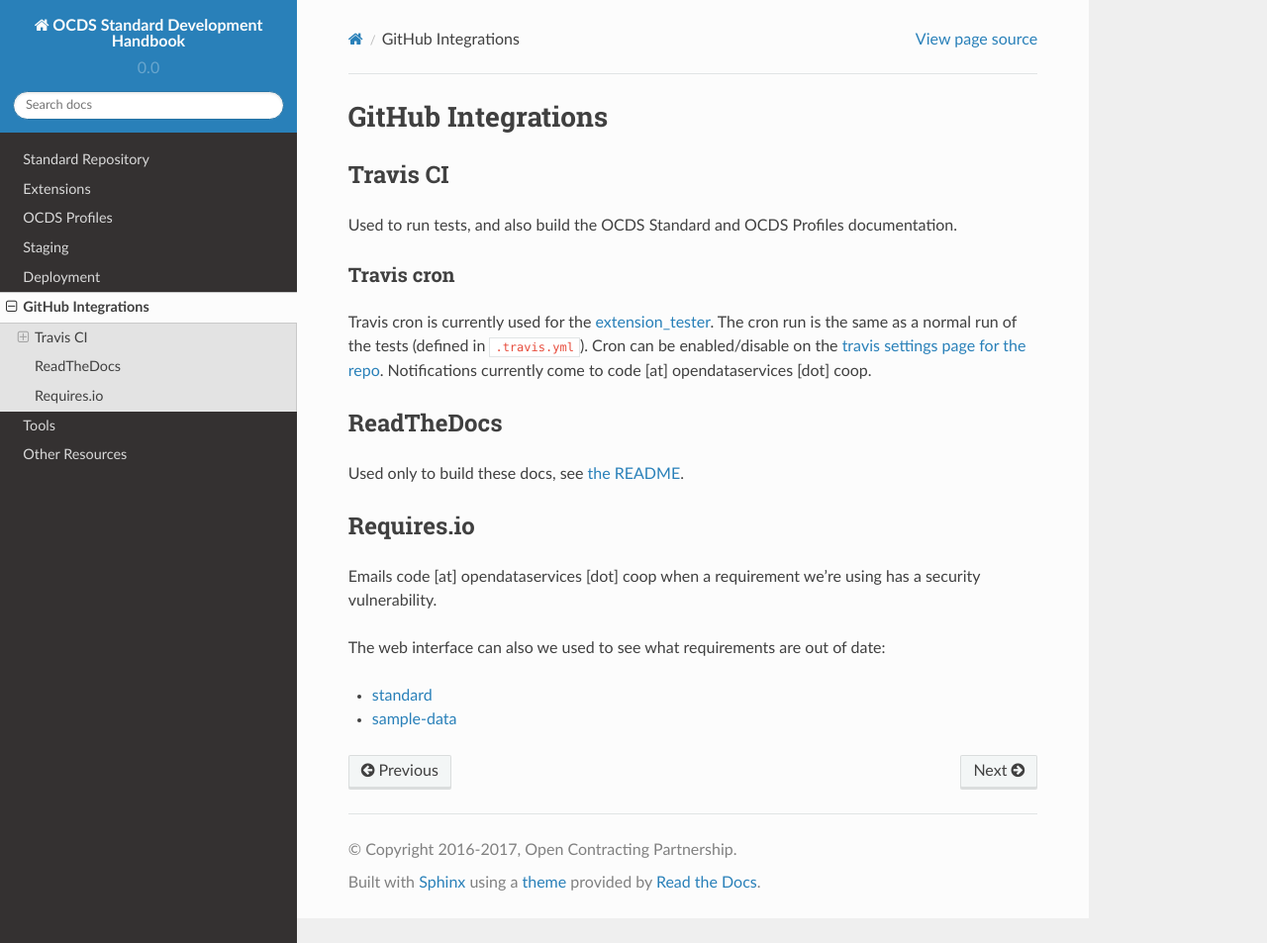
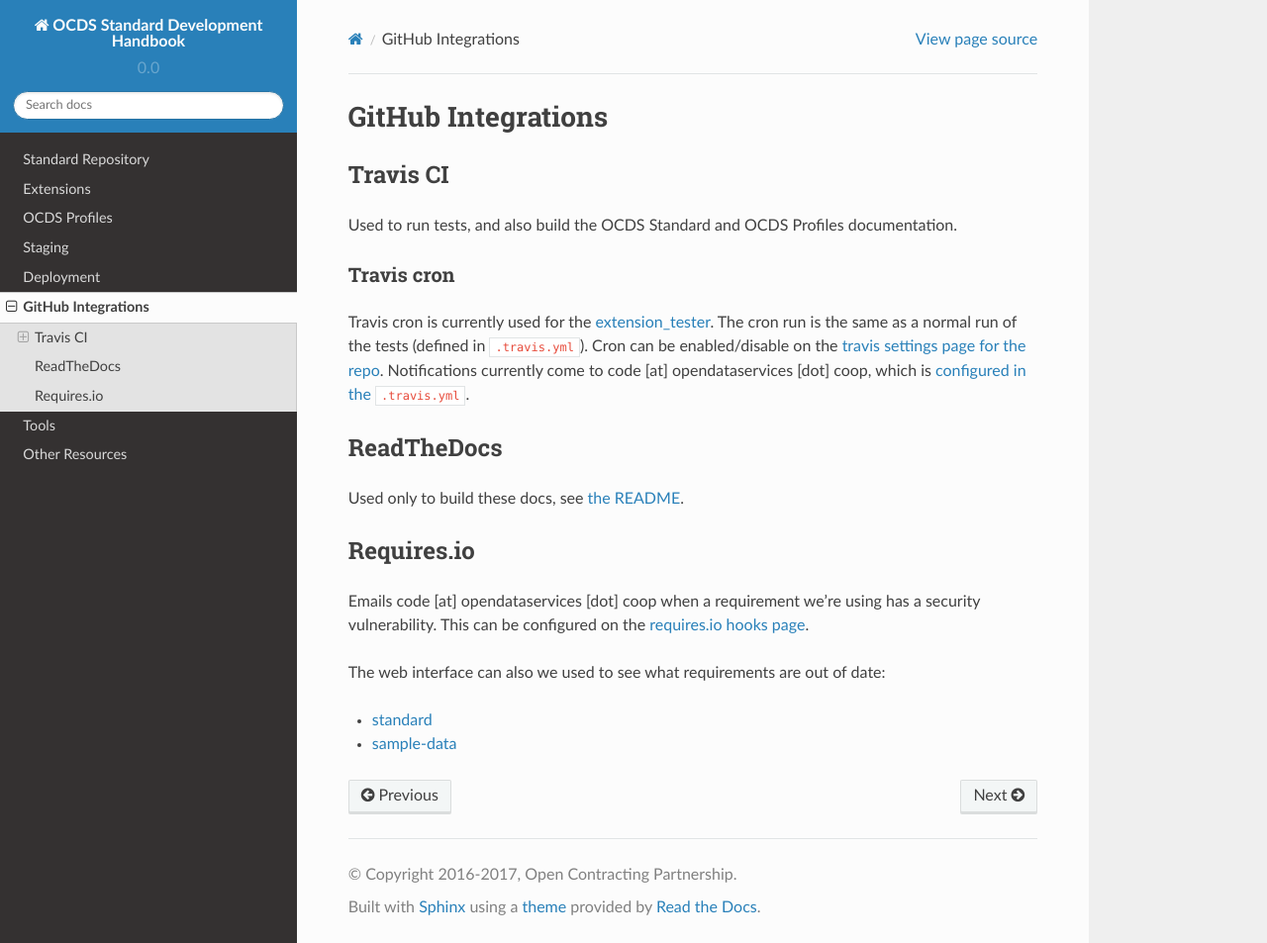
Before and after one commit to open-contracting/standard-development-handbook, a Sphinx documentation site: the page built from docs/github_integrations.md, in a window 1280 px wide and 953 px high. Shown: the whole window at 99% size. Built offline with Sphinx 7.4.7 and the Read the Docs theme 2.0.0, drawn with Linux system fonts in a browser that asks for light colours.

Commit message:
Add info about configuring emails for notifications

```diff
--- a/docs/github_integrations.md
+++ b/docs/github_integrations.md
@@ -6,7 +6,7 @@ Used to run tests, and also build the OCDS Standard and OCDS Profiles documentat
 
 ### Travis cron
 
-Travis cron is currently used for the [extension_tester](https://github.com/open-contracting/extension_tester). The cron run is the same as a normal run of the tests (defined in `.travis.yml`). Cron can be enabled/disable on the [travis settings page for the repo](https://travis-ci.org/open-contracting/extension_tester/settings). Notifications currently come to code [at] opendataservices [dot] coop.
+Travis cron is currently used for the [extension_tester](https://github.com/open-contracting/extension_tester). The cron run is the same as a normal run of the tests (defined in `.travis.yml`). Cron can be enabled/disable on the [travis settings page for the repo](https://travis-ci.org/open-contracting/extension_tester/settings). Notifications currently come to code [at] opendataservices [dot] coop, which is [configured in the `.travis.yml`](https://docs.travis-ci.com/user/notifications/#Configuring-email-notifications).
 
 ## ReadTheDocs
 
@@ -14,7 +14,7 @@ Used only to build these docs, see [the README](https://github.com/open-contract
 
 ## Requires.io
 
-Emails code [at] opendataservices [dot] coop when a requirement we're using has a security vulnerability.
+Emails code [at] opendataservices [dot] coop when a requirement we're using has a security vulnerability. This can be configured on the [requires.io hooks page](https://requires.io/github/open-contracting/hooks/).
 
 The web interface can also we used to see what requirements are out of date:
 * [standard](https://requires.io/github/open-contracting/standard/requirements/)
```
